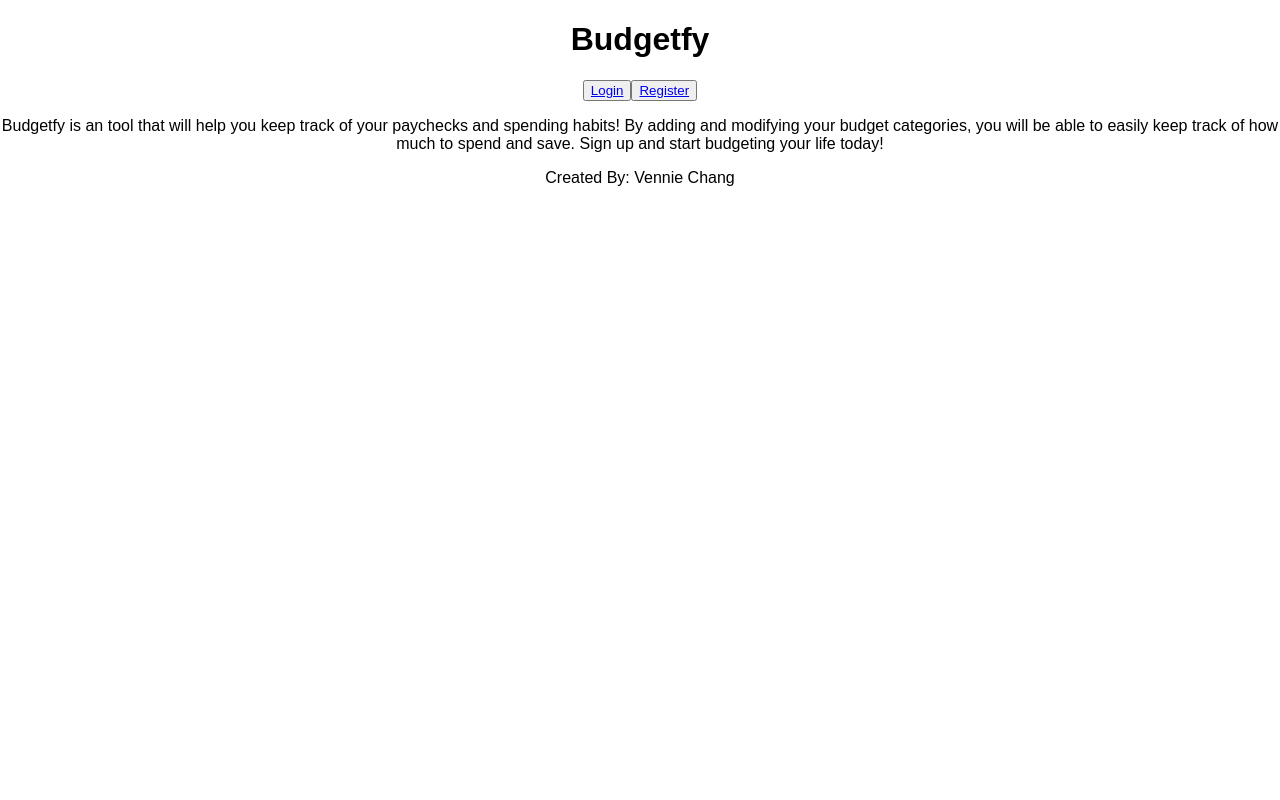
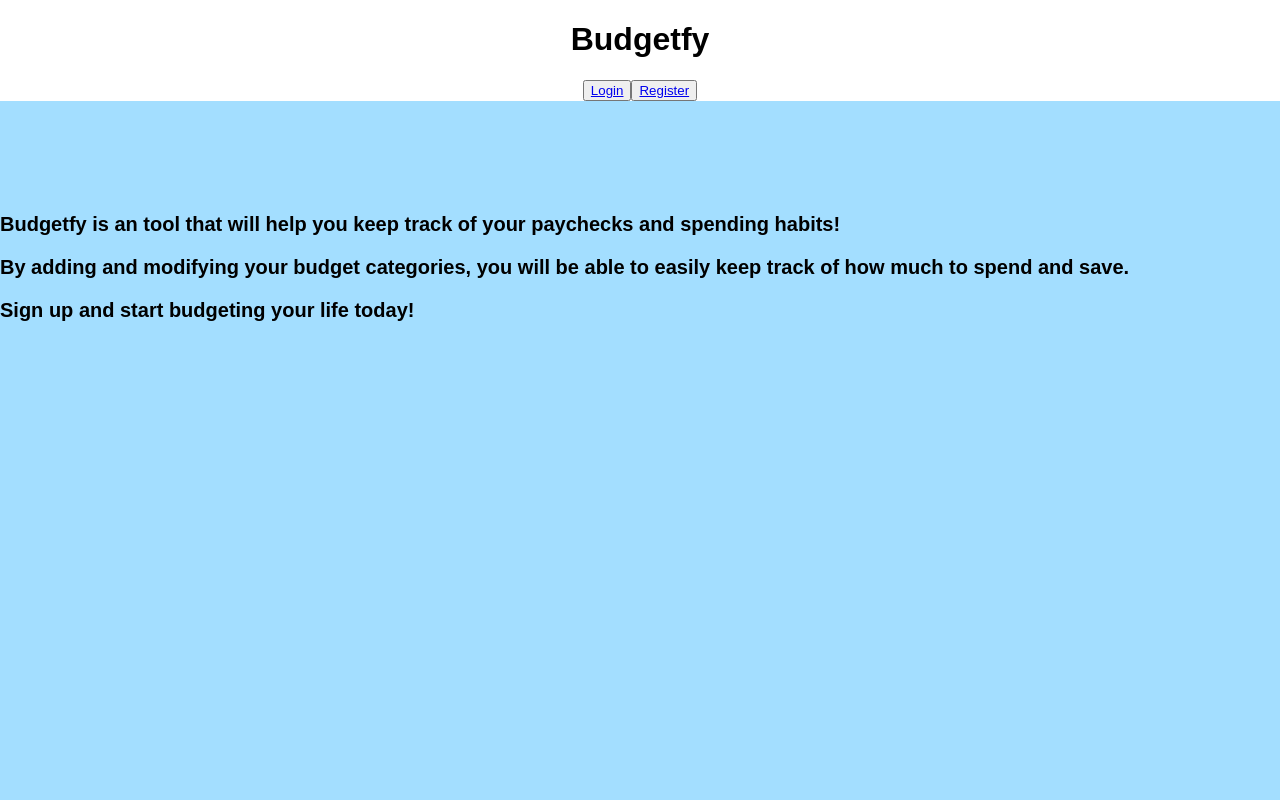
Before and after one commit to venniechang/fullstack-capstone-client, a React (Create React App) app: page / in a window 1280 px wide. Shown: the top 800 px of the page. Built offline with nearby package versions, Linux system fonts and the light colour scheme; no server answers.

Commit message:
added more features

```diff
--- a/src/components/App.js
+++ b/src/components/App.js
@@ -4,6 +4,7 @@ import {BrowserRouter as Router, Route, Link} from 'react-router-dom';
 import About from './about';
 import LoginForm from './login-form'
 import RegistrationForm from './register-form';
+import Dashboard from './dashboard';
 import Header from './header';
 import Footer from './footer';
 import {connect} from 'react-redux';
@@ -27,10 +28,10 @@ componentWillUnmount() {
 }
 
 startPeriodicRefresh() {
-    this.refreshInterval = setInterval(
-        () => this.props.dispatch(refreshAuthToken()),
-        60 * 60 * 1000 // One hour
-    );
+ //   this.refreshInterval = setInterval(
+ //       () => this.props.dispatch(refreshAuthToken()),
+ //       60 * 60 * 1000 // One hour
+//    );
 }
 
 stopPeriodicRefresh() {
@@ -41,8 +42,8 @@ stopPeriodicRefresh() {
     clearInterval(this.refreshInterval);
 }
 
+//componentDidMount() {this.props.dispatch(getBudgets())}
 
-  componentDidMount() {this.props.dispatch(getBudgets())}
   render() {
     return (
       <Router>
@@ -52,6 +53,7 @@ stopPeriodicRefresh() {
           <Route exact path="/" component={About} />
           <Route exact path="/login" component={LoginForm} />
           <Route exact path="/register" component={RegistrationForm} />
+          <Route exact path="/dashboard" component={Dashboard} />
         </main>
         <Footer />
       </div>
--- a/src/components/about.css
+++ b/src/components/about.css
@@ -0,0 +1,18 @@
+#aboutSection{
+    padding-top: 4rem;
+    min-height: 100vh;
+    text-align: center;
+    font-size: 1.5rem;
+    background-color: #a3deff
+}
+
+#aboutSection .about {
+    font-size: 20px;
+    margin: 3rem 0;
+    text-align: left;
+
+}
+
+#aboutSection .intro {
+    text-align: center;
+}
--- a/src/components/about.js
+++ b/src/components/about.js
@@ -5,11 +5,11 @@ export default function About(props) {
 	return(
 		<div id="aboutSection">
 			<div className="intro">
-				<p className="about">
-                Budgetfy is an tool that will help you keep track of your paychecks and spending habits!
-                By adding and modifying your budget categories, you will be able to easily keep track of how much to spend and save.
-                Sign up and start budgeting your life today!
-                </p>
+				<h3 className="about">
+                	<p>Budgetfy is an tool that will help you keep track of your paychecks and spending habits!<br /></p>
+                	<p>By adding and modifying your budget categories, you will be able to easily keep track of how much to spend and save.<br /></p>
+                	<p>Sign up and start budgeting your life today!</p>
+				</h3>
 			</div>
 		</div>
 	);
--- a/src/components/card-overview.js
+++ b/src/components/card-overview.js
@@ -1,17 +1,21 @@
 import React from 'react';
-import './card-overview.css';
+//import './card-overview.css';
 
 export default function CardOverview(props) {
 
 	return (
 		<div className="cardSummaryStyling">
-			<h2>Date: 12/12/2012</h2>
+			<h2>Date: {props.month}-{props.year}</h2>
 			<section>
-				<p>Current Balance: $10,000</p>
-				<p>New Paycheck: $4,000</p>
-				<p>Total Expenses: -$2,000</p>
-				<p>Final Balance: $12,000</p>
+				<p>Current Balance: ${props.currentBalance}</p>
+				<p>New Paycheck: ${props.paycheck}</p>
+				<p>Total Expenses: ${props.expenses}</p>
+				<p>Final Balance: ${props.finalBalance}</p>
 			</section>
+			<div className="buttons">
+			<button className="editEntryButton">Edit Budget</button>
+			<button className="deleteEntryButton">Delete Budget</button>
+			</div>
 		</div>
 	)
 }
--- a/src/components/dashboard.js
+++ b/src/components/dashboard.js
@@ -1,20 +1,31 @@
 import React from 'react';
 import {connect} from 'react-redux';
+import {getBudgets} from '../actions/budgets';
+import CardOverview from './card-overview';
 
 export class Dashboard extends React.Component {
 
+    componentDidMount() {this.props.dispatch(getBudgets())}
     render() {
         return(
             <div className="dashboard">
                 <h2>Overview</h2>
-                <CardOverview />
+                {this.props.listOfEntries.map((entry) =>
+                <CardOverview
+                month={entry.month}
+                year={entry.year}
+                currentBalance={entry.currentBalance}
+                paycheck={entry.paycheck}
+                expenses={entry.expenses}
+                finalBalance={entry.finalBalance} />)}
+
             </div>
         )
     }
 }
 
 const mapStateToProps = state => ({
-    //somethng
+    listOfEntries: state.reducer.listOfEntries
 })
 
 export default connect(mapStateToProps)(Dashboard);
--- a/src/index.js
+++ b/src/index.js
@@ -3,7 +3,7 @@ import ReactDOM from 'react-dom';
 import {Provider} from 'react-redux';
 import {BrowserRouter as Router} from 'react-router-dom';
 import store from './store';
-import App from './components/app';
+import App from './components/App';
 import './index.css';
 import registerServiceWorker from './registerServiceWorker';
 
```
